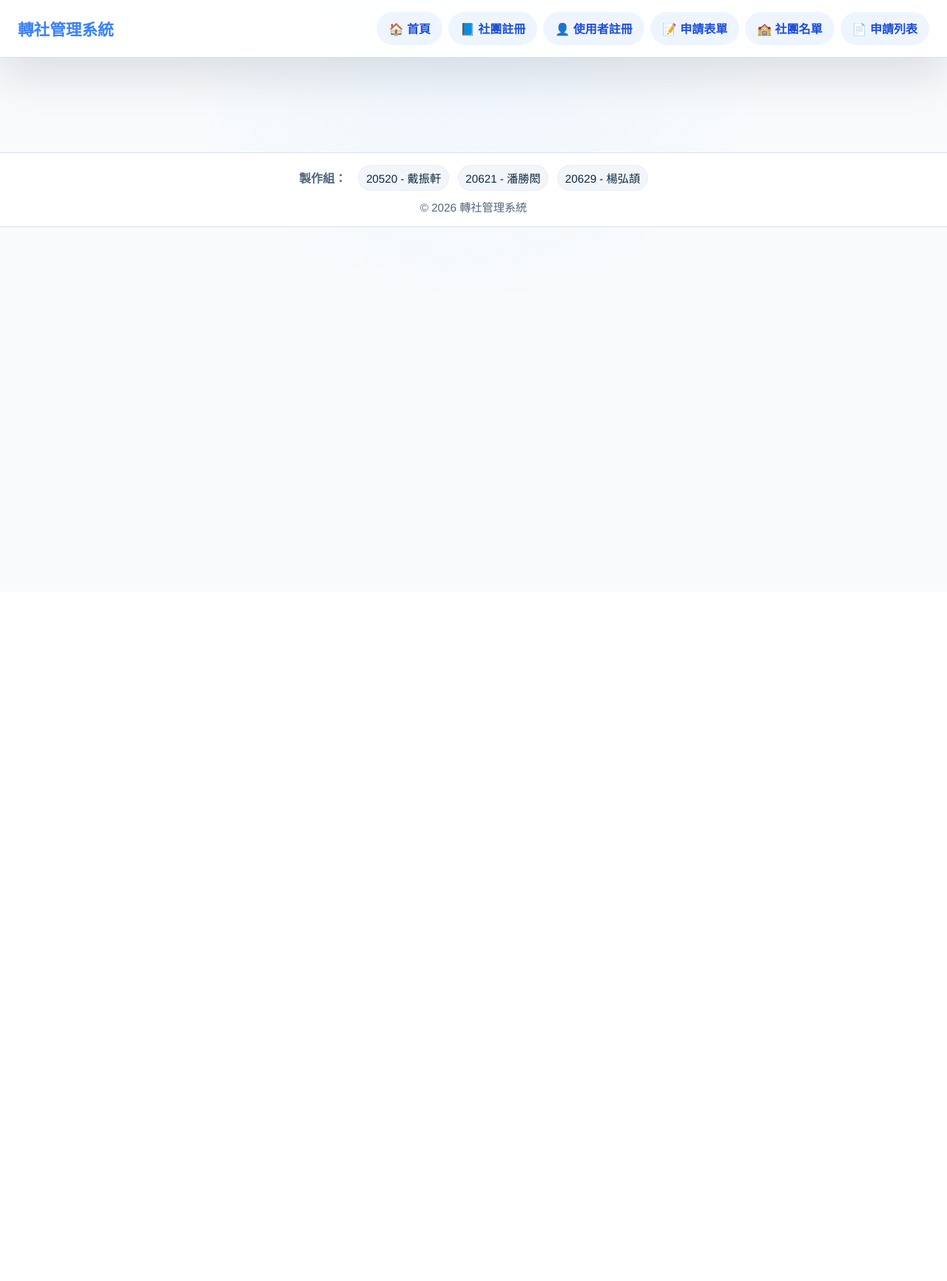
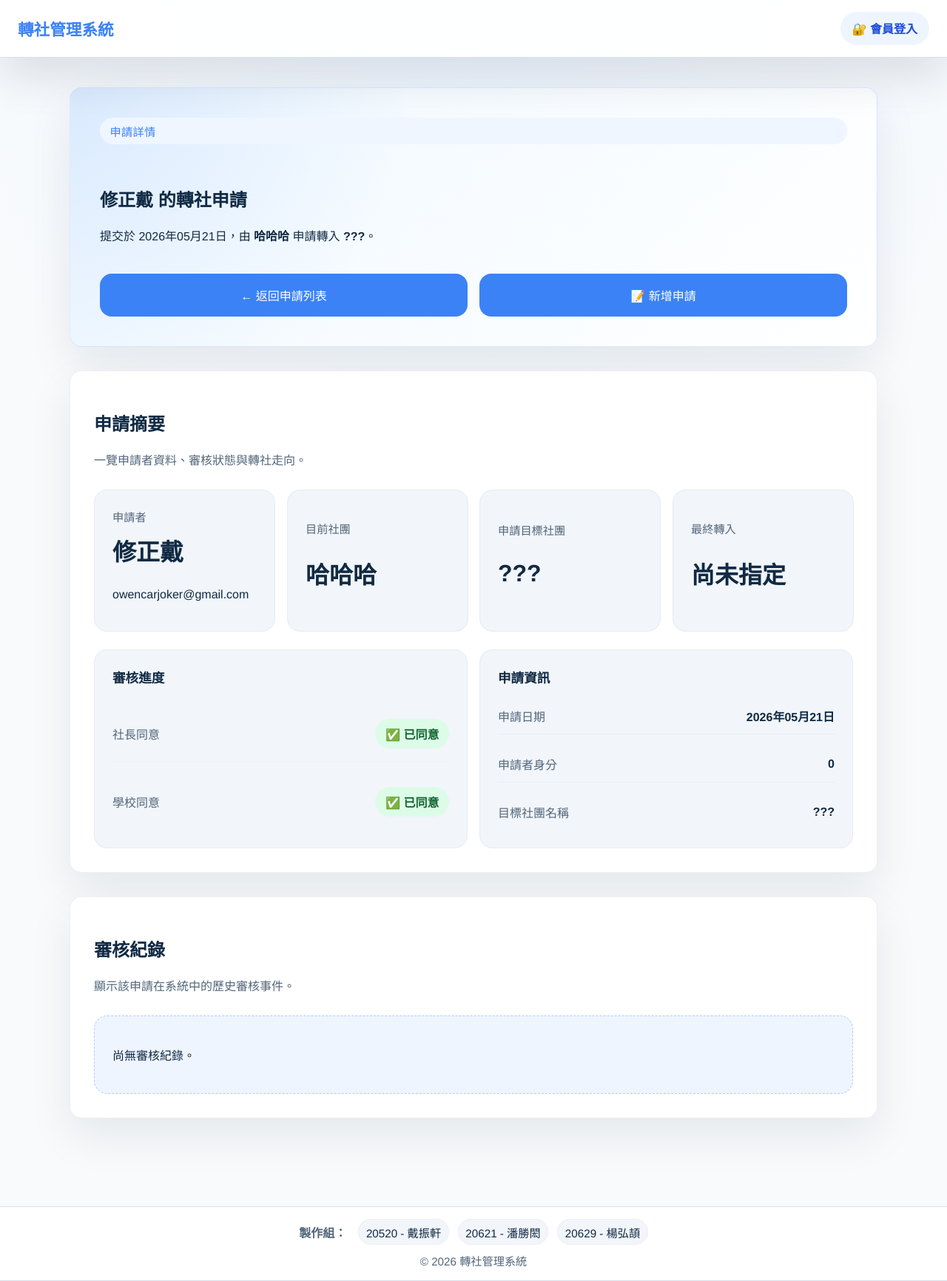
Before and after one commit to jerry971126/gittest2026, a Django app: template templates/club/apply_detail.html in a window 1280 px wide. Shown: the whole page at 74% size. Before the commit the page ends 307 px from the top, so only its background shows below. Run offline with Django 5.2, Linux system fonts and the light colour scheme; the template is opened without the code that fills it: values that come from a table or form of the project are taken from there, others are empty; data comes from the database, SQL or seed files in the repository; both versions use the stored data as it was after the commit.

Commit message:
html更新，身分組權限確立，但審核裝置還須調整

```diff
--- /dev/null
+++ b/club/context_processors.py
@@ -0,0 +1,24 @@
+from .models import User
+
+ROLE_NAMES = {
+    0: '學生',
+    1: '社長',
+    2: '指導老師',
+    3: '訓育組',
+}
+
+
+def current_user(request):
+    user_id = request.session.get('user_id')
+    if not user_id:
+        return {'current_user': None, 'current_user_role': None}
+
+    try:
+        user = User.objects.get(pk=user_id)
+    except User.DoesNotExist:
+        return {'current_user': None, 'current_user_role': None}
+
+    return {
+        'current_user': user,
+        'current_user_role': ROLE_NAMES.get(user.us_rank, '未知身份'),
+    }
--- a/club/urls.py
+++ b/club/urls.py
@@ -2,11 +2,31 @@ from django.contrib import admin
 from django.urls import path
 from django.views.generic import RedirectView
 from django.urls import reverse_lazy
-from .views import Loglist, Clubcreate, Applylist, Usercreate, Applycreate, Clublist, Applyview
+from .views import (
+    Loglist,
+    Clubcreate,
+    Applylist,
+    Usercreate,
+    Applycreate,
+    Clublist,
+    Applyview,
+    ApplyUpdate,
+    approve_sstu,
+    approve_sch,
+    login_view,
+    logout_view,
+    no_permission,
+)
 
 urlpatterns = [
+    path("login/", login_view, name='login'),
+    path("logout/", logout_view, name='logout'),
+    path("forbidden/", no_permission, name='no_permission'),
     path("", Loglist.as_view() ,name='log_list'),
     path("add/", Clubcreate.as_view(), name='club_create'),
+    path("<int:pk>/edit/", ApplyUpdate.as_view(), name='apply_edit'),
+    path("<int:pk>/approve/sstu/", approve_sstu, name='approve_sstu'),
+    path("<int:pk>/approve/sch/", approve_sch, name='approve_sch'),
     path("apply/", Applylist.as_view(), name='apply_list'),
     path("user/", Usercreate.as_view(), name='user_create'),
     path("capply/", Applycreate.as_view(), name='apply_create'),
--- a/form/settings.py
+++ b/form/settings.py
@@ -62,6 +62,7 @@ TEMPLATES = [
                 'django.template.context_processors.request',
                 'django.contrib.auth.context_processors.auth',
                 'django.contrib.messages.context_processors.messages',
+                'club.context_processors.current_user',
             ],
         },
     },
--- a/templates/base.html
+++ b/templates/base.html
@@ -14,13 +14,27 @@
                 <a href="{% url 'log_list' %}">轉社管理系統</a>
             </div>
             <nav class="site-nav">
+                {% if current_user %}
                     <a href="{% url 'log_list' %}">🏠 首頁</a>
+                    {% if current_user.us_rank == 3 %}
                         <a href="{% url 'club_create' %}">📘 社團註冊</a>
                         <a href="{% url 'user_create' %}">👤 使用者註冊</a>
+                    {% endif %}
+                    {% if current_user.us_rank == 0 %}
                         <a href="{% url 'apply_create' %}">📝 申請表單</a>
+                    {% endif %}
                     <a href="{% url 'club_list' %}">🏫 社團名單</a>
                     <a href="{% url 'apply_list' %}">📄 申請列表</a>
+                {% else %}
+                    <a href="{% url 'login' %}">🔐 會員登入</a>
+                {% endif %}
             </nav>
+            {% if current_user %}
+                <div class="site-nav user-badge">
+                    <span>登入：{{ current_user.us_name }}（{{ current_user_role }}）</span>
+                    <a href="{% url 'logout' %}">登出</a>
+                </div>
+            {% endif %}
         </header>
 
         <main class="page-content">
--- a/templates/club/apply_detail.html
+++ b/templates/club/apply_detail.html
@@ -1,7 +1,114 @@
 {% extends 'base.html' %}
 
-{% block title %}申請表內容{% endblock %}
+{% block title %}申請表內容 · {{ object.user.us_name }}{% endblock %}
 
 {% block main %}
+<section class="panel hero-panel">
+    <span class="eyebrow">申請詳情</span>
+    <div>
+        <h1>{{ object.user.us_name }} 的轉社申請</h1>
+        <p>提交於 {{ object.created|date:"Y年m月d日" }}，由 <strong>{{ object.user.club }}</strong> 申請轉入 <strong>{{ object.club }}</strong>。</p>
+    </div>
+    <div class="action-grid">
+        <a class="card-link" href="{% url 'apply_list' %}">← 返回申請列表</a>
+        <a class="card-link" href="{% url 'apply_create' %}">📝 新增申請</a>
+    </div>
+</section>
 
+<section class="panel">
+    <div class="panel-header">
+        <h2>申請摘要</h2>
+        <p>一覽申請者資料、審核狀態與轉社走向。</p>
+    </div>
+
+    <div class="summary-grid">
+        <article class="summary-card">
+            <span class="summary-label">申請者</span>
+            <strong>{{ object.user.us_name }}</strong>
+            <p>{{ object.user.us_email }}</p>
+        </article>
+        <article class="summary-card">
+            <span class="summary-label">目前社團</span>
+            <strong>{{ object.user.club }}</strong>
+        </article>
+        <article class="summary-card">
+            <span class="summary-label">申請目標社團</span>
+            <strong>{{ object.club }}</strong>
+        </article>
+        <article class="summary-card">
+            <span class="summary-label">最終轉入</span>
+            <strong>{% if object.club_after %}{{ object.club_after }}{% else %}尚未指定{% endif %}</strong>
+        </article>
+    </div>
+
+    <div class="detail-grid">
+        <article class="detail-card">
+            <h3>審核進度</h3>
+            <div class="detail-row">
+                <span class="detail-label">社長同意</span>
+                <div style="display:flex;gap:0.5rem;align-items:center;">
+                    <span class="status-pill {% if object.sstu_pass %}approved{% else %}pending{% endif %}">{% if object.sstu_pass %}✅ 已同意{% else %}⏳ 等待中{% endif %}</span>
+                    {% if current_user and current_user.us_rank == 1 and current_user.club == object.user.club and not object.sstu_pass %}
+                        <form method="post" action="{% url 'approve_sstu' object.pk %}">{% csrf_token %}<button class="button" type="submit">社長同意</button></form>
+                    {% endif %}
+                </div>
+            </div>
+            <div class="detail-row">
+                <span class="detail-label">學校同意</span>
+                <div style="display:flex;gap:0.5rem;align-items:center;">
+                    <span class="status-pill {% if object.sch_pass %}approved{% else %}pending{% endif %}">{% if object.sch_pass %}✅ 已同意{% else %}⏳ 等待中{% endif %}</span>
+                    {% if current_user and current_user.us_rank == 2 and current_user.club == object.club and not object.sch_pass %}
+                        <form method="post" action="{% url 'approve_sch' object.pk %}">{% csrf_token %}<button class="button" type="submit">指導老師同意</button></form>
+                    {% endif %}
+                </div>
+            </div>
+        </article>
+
+        <article class="detail-card">
+            <h3>申請資訊</h3>
+            <div class="detail-row">
+                <span class="detail-label">申請日期</span>
+                <span class="detail-value">{{ object.created|date:"Y年m月d日" }}</span>
+            </div>
+            <div class="detail-row">
+                <span class="detail-label">申請者身分</span>
+                <span class="detail-value">{{ object.user.us_rank }}</span>
+            </div>
+            <div class="detail-row">
+                <span class="detail-label">目標社團名稱</span>
+                <span class="detail-value">{{ object.club }}</span>
+            </div>
+        </article>
+    </div>
+</section>
+<section class="panel">
+    <div class="panel-header">
+        <h2>審核紀錄</h2>
+        <p>顯示該申請在系統中的歷史審核事件。</p>
+    </div>
+
+    {% if logs %}
+    <div class="table-panel">
+        <table>
+            <thead>
+                <tr><th>時間</th><th>審核者</th><th>社團</th><th>結果</th></tr>
+            </thead>
+            <tbody>
+                {% for log in logs %}
+                <tr>
+                    <td>{{ log.date|date:"Y-m-d" }}</td>
+                    <td>{{ log.user.us_name }}</td>
+                    <td>{{ log.club }}</td>
+                    <td>{% if log.result %}✅ 通過{% else %}❌ 不通過{% endif %}</td>
+                </tr>
+                {% endfor %}
+            </tbody>
+        </table>
+    </div>
+    {% else %}
+    <div class="empty-state">
+        <p>尚無審核紀錄。</p>
+    </div>
+    {% endif %}
+</section>
 {% endblock %}
--- a/templates/css.css
+++ b/templates/css.css
@@ -344,6 +344,67 @@ input[type='submit'] {
     font-weight: 700;
 }
 
+.detail-grid {
+    display: grid;
+    gap: 1rem;
+    grid-template-columns: repeat(auto-fit, minmax(240px, 1fr));
+    margin-top: 1rem;
+}
+
+.detail-card {
+    background: var(--surface-strong);
+    border: 1px solid rgba(148, 163, 184, 0.12);
+    border-radius: 18px;
+    padding: 1.5rem;
+    display: grid;
+    gap: 1rem;
+}
+
+.detail-card h3 {
+    margin: 0;
+    font-size: 1.1rem;
+}
+
+.detail-row {
+    display: flex;
+    align-items: center;
+    justify-content: space-between;
+    gap: 0.75rem;
+    padding: 0.75rem 0;
+    border-bottom: 1px solid rgba(148, 163, 184, 0.08);
+}
+
+.detail-row:last-child {
+    border-bottom: none;
+}
+
+.detail-label {
+    color: var(--muted);
+}
+
+.detail-value {
+    font-weight: 700;
+    color: var(--text);
+}
+
+.status-pill {
+    display: inline-flex;
+    align-items: center;
+    padding: 0.5rem 0.85rem;
+    border-radius: 999px;
+    font-weight: 700;
+}
+
+.status-pill.approved {
+    background: #dcfce7;
+    color: #166534;
+}
+
+.status-pill.pending {
+    background: #fde68a;
+    color: #92400e;
+}
+
 .table-panel {
     overflow-x: auto;
     border-radius: 18px;
```
Also changed, not shown: other parts of templates/css.css (+35 -0 lines), APPROVAL_FLOW.md (added, +53 -0 lines), club/views.py (+179 -26 lines), templates/club/apply_list.html (+6 -14 lines), templates/club/forbidden.html (added, +15 -0 lines), templates/club/login.html (added, +24 -0 lines), db.sqlite3. Lines whose indentation alone changed are shown as unchanged.
